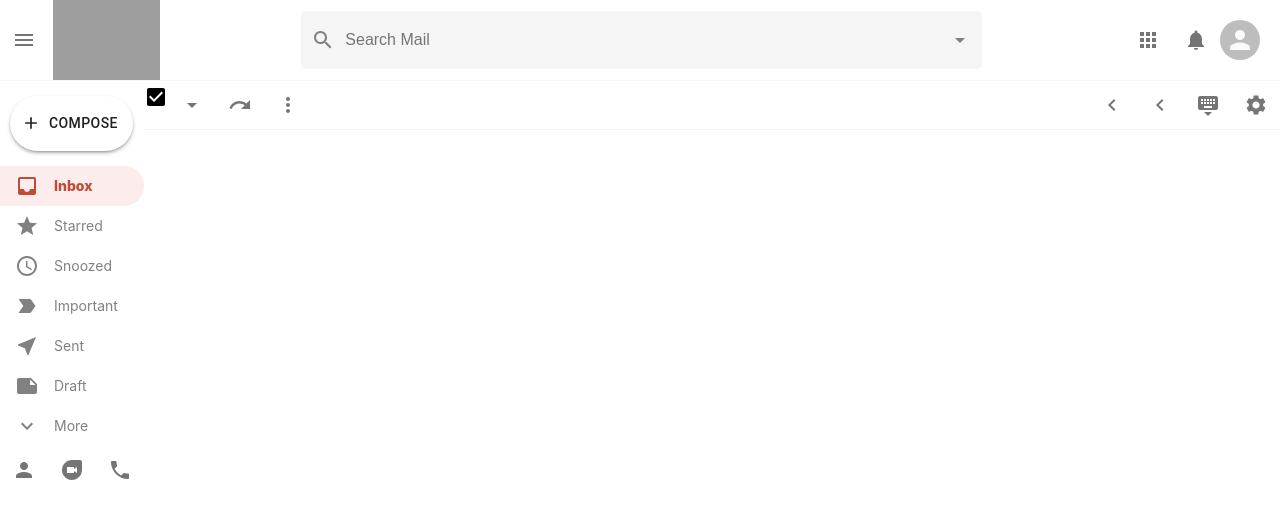
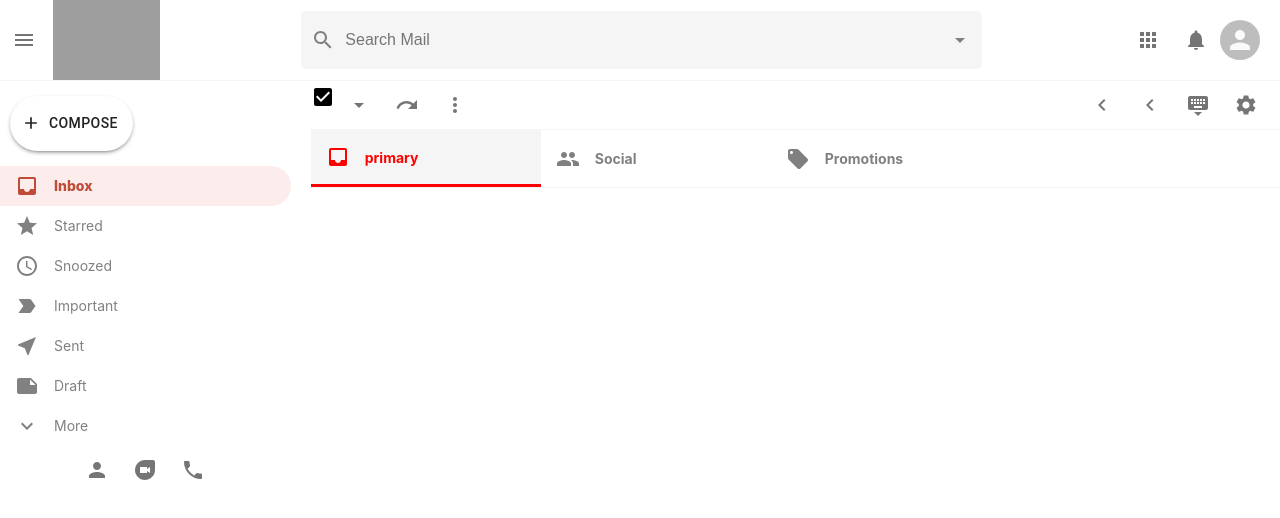
Before and after one commit to jitokj/gmail, a React (Create React App) app: page / in a window 1280 px wide. Shown: the top 518 px of the page. Built offline with nearby package versions, Linux system fonts and the light colour scheme; grey boxes are pictures that could not be loaded.

Commit message:
added section component

```diff
--- a/src/components/Main/EmailList/EmailList.css
+++ b/src/components/Main/EmailList/EmailList.css
@@ -10,4 +10,15 @@
   top: 0;
   border-bottom: 1px solid whitesmoke;
   background-color: white;
+  z-index: 999;
+  padding-right: 10px;
 }
+
+.emailList__sections {
+  position: sticky;
+  top: 0;
+  display: flex;
+  background-color: white;
+  border-bottom: 1px solid whitesmoke;
+  z-index: 999;
+}
--- a/src/components/Main/EmailList/EmailList.js
+++ b/src/components/Main/EmailList/EmailList.js
@@ -10,6 +10,10 @@
 import ChevronRightIcon from "@material-ui/icons/ChevronLeft";
 import KeyboardHideIcon from "@material-ui/icons/KeyboardHide";
 import SettingsIcon from "@material-ui/icons/Settings";
+import InboxIcon from "@material-ui/icons/Inbox";
+import Section from "./Section/Section";
+import PeopleIcon from "@material-ui/icons/People";
+import LocalOfferIcon from "@material-ui/icons/LocalOffer";
 
 const EmailList = () => {
   return (
@@ -42,7 +46,11 @@
           </IconButton>
         </div>
       </div>
-      <div className="emailList__sectios"></div>
+      <div className="emailList__sections">
+        <Section Icon={InboxIcon} title="primary" color="red" selected />
+        <Section Icon={PeopleIcon} title="Social" color="#1A73E8" />
+        <Section Icon={LocalOfferIcon} title="Promotions" color="green" />
+      </div>
     </div>
   );
 };
--- /dev/null
+++ b/src/components/Main/EmailList/Section/Section.css
@@ -0,0 +1,25 @@
+.section {
+  display: flex;
+  align-items: center;
+  border-bottom-width: 2px;
+  padding: 15px;
+  min-width: 200px;
+  cursor: pointer;
+  color: gray;
+  border-width: 0 !important;
+}
+
+.section:hover {
+  background-color: whitesmoke;
+  border-width: 3px !important;
+}
+
+.section > h4 {
+  font-size: 14px;
+  margin-left: 15px;
+}
+
+.section--selected {
+  background-color: whitesmoke;
+  border-width: 3px !important;
+}
--- /dev/null
+++ b/src/components/Main/EmailList/Section/Section.js
@@ -0,0 +1,19 @@
+import React from "react";
+import "./Section.css";
+
+const Section = ({ Icon, title, color, selected }) => {
+  return (
+    <div
+      className={`section ${selected && "section--selected"}`}
+      style={{
+        borderBottom: `3px solid ${color}`,
+        color: `${selected && color}`,
+      }}
+    >
+      <Icon />
+      <h4>{title}</h4>
+    </div>
+  );
+};
+
+export default Section;
--- a/src/components/Sidebar/Sidebar.css
+++ b/src/components/Sidebar/Sidebar.css
@@ -1,3 +1,9 @@
+.sidebar {
+  flex: 0.3;
+  max-width: 300px;
+  padding-right: 20px;
+}
+
 .sidebar__compose {
   margin-top: 15px !important;
   margin-left: 10px !important;
```
